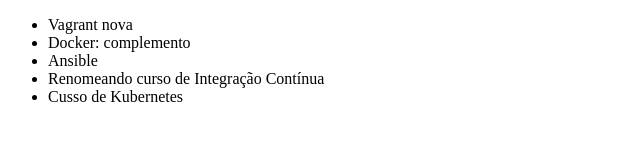
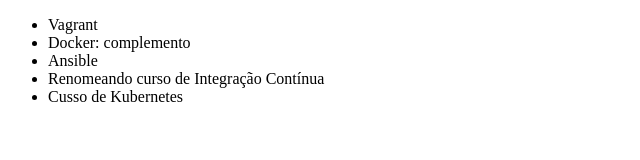
Before and after one commit to jvictormc/git, a plain HTML site: page index.html in a window 1280 px wide. Shown: the full height of the page, 0-640 px from the left. Drawn offline with Linux system fonts and the light colour scheme.

Commit message:
Revert "Alterando o item variant"
This reverts commit 35371cbf34878da93da1e3c914e550230d0406df.

```diff
--- a/index.html
+++ b/index.html
@@ -6,7 +6,7 @@
 </head>
 <body>
     <ul>
-        <li>Vagrant nova</li>
+        <li>Vagrant</li>
         <li>Docker: complemento</li>
         <li>Ansible</li>
         <li>Renomeando curso de Integração Contínua</li>
```
